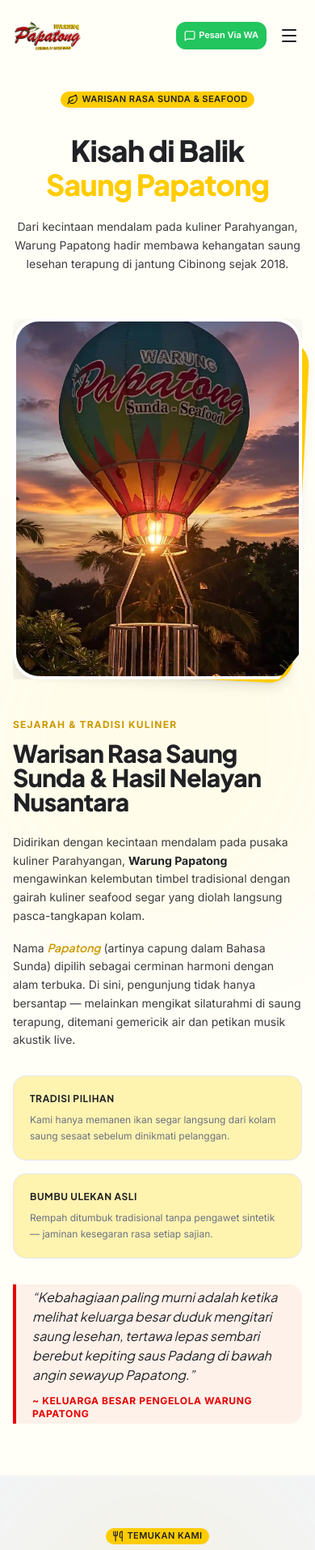
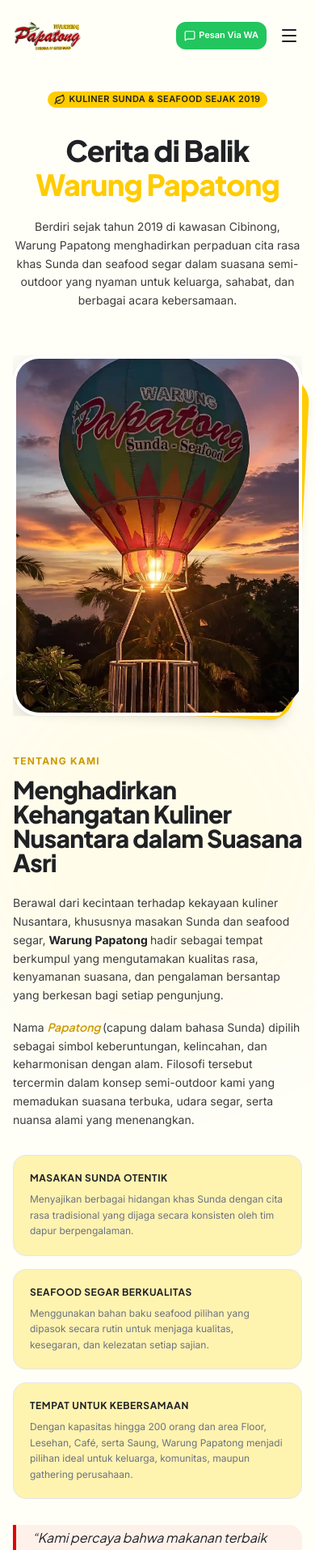
Before and after one commit to warungpapatong/warung-papatong, a Next.js app: page /about in a window 390 px wide. Shown: the top 1914 px of the page at 81% size. Built offline with nearby package versions, Linux system fonts and the light colour scheme; no server answers.

Commit message:
revised about page for company profile

```diff
--- a/src/data.ts
+++ b/src/data.ts
@@ -595,7 +595,7 @@
 
 export const HERO_DATA: HeroData = {
   pillBadge:          'Kuliner Sunda & Seafood No. 1 Cibinong',
-  headlineText:       'Lezatnya Seafood Segar Berpadu Wanginya Nasi Timbel Sunda Autentik',
+  headlineText:       'Lezatnya Seafood Segar Berpadu dengan masakan Sunda Otentik dalam suasa Asri',
   description:        'Ucapkan selamat tinggal pada mengantre lama & kuota kehabisan makan malam! Warung Papatong hadir dengan sistem booking lesehan teratur dan pre-order digital instan untuk rombongan makan Anda.',
   ctaBookingText:     'Booking Tempat Sekarang',
   ctaMenuText:        'Lihat Daftar Menu',
@@ -739,71 +739,140 @@
 // ════════════════════════════════════════════════════════════════════════════
 
 export const ABOUT_CTA_DATA = {
-  waMessage:          'Halo Admin Papatong, saya ingin reservasi meja saung lesehan.',
+  waMessage:
+    'Halo Admin Warung Papatong, saya ingin melakukan reservasi.',
 
-  infoSectionBadge:   'Temukan Kami',
-  infoSectionTitle:   'Informasi & Lokasi Warung Papatong',
-  infoSectionDesc:    'Kami siap menyambut Anda - dari reservasi dadakan hingga gathering ratusan orang.',
+  infoSectionBadge:
+    'Kontak & Lokasi',
 
-  mapsLabel:          'Buka di Google Maps',
-  mapsIframeTitle:    'Lokasi Warung Papatong di Google Maps',
-  addressCardTitle:   'Alamat',
-  hoursCardTitle:     'Jam Operasional',
-  contactCardTitle:   'Hubungi Kami',
-  openNowLabel:       'Sedang Buka Sekarang',
-  waResponseDesc:     'Respons cepat via WhatsApp - tersedia setiap hari selama jam operasional',
+  infoSectionTitle:
+    'Kunjungi Warung Papatong',
 
-  statsCapacity:      '200+',
-  statsCapacityLabel: 'Kursi Kapasitas',
-  statsRating:        '4.9★',
-  statsRatingLabel:   'Rating Pelanggan',
-  statsFoundedLabel:  'Tahun Berdiri',
+  infoSectionDesc:
+    'Nikmati masakan Sunda autentik dan seafood segar dalam suasana semi-outdoor yang nyaman di Cibinong.',
 
-  ctaBadge:           'Reservasi Online Cepat',
-  ctaTitle:           'Kunci Saung Lesehan',
-  ctaTitleAccent:     'Favorit Anda Sekarang',
-  ctaDesc:            'Amankan lokasi saung lesehan untuk rombongan dinas, arisan keluarga, atau rapat korporat. Potong waktu tunggu dapur dengan pre-order langsung via WhatsApp.',
+  mapsLabel:
+    'Buka di Google Maps',
 
-  waCtaLabel:         'Booking via WhatsApp',
-  igCtaLabel:         'Follow Instagram',
-  ytCtaLabel:         'Tonton di YouTube',
-  ttCtaLabel:         'Ikuti di TikTok',
+  mapsIframeTitle:
+    'Lokasi Warung Papatong',
+
+  addressCardTitle:
+    'Alamat',
+
+  hoursCardTitle:
+    'Jam Operasional',
+
+  contactCardTitle:
+    'Hubungi Kami',
+
+  openNowLabel:
+    'Buka Setiap Hari',
+
+  waResponseDesc:
+    'Reservasi dan informasi tersedia melalui WhatsApp selama jam operasional.',
+
+  statsCapacity:
+    '200+',
+
+  statsCapacityLabel:
+    'Kapasitas Tamu',
+
+  statsRating:
+    '2019',
+
+  statsRatingLabel:
+    'Sejak Berdiri',
+
+  statsFoundedLabel:
+    'Tahun Berdiri',
+
+  ctaBadge:
+    'Reservasi Mudah',
+
+  ctaTitle:
+    'Rayakan Momen',
+
+  ctaTitleAccent:
+    'Bersama Kami',
+
+  ctaDesc:
+    'Mulai dari makan keluarga, arisan, gathering perusahaan, hingga acara spesial lainnya. Reservasikan tempat Anda dan nikmati suasana khas Warung Papatong.',
+
+  waCtaLabel:
+    'Reservasi WhatsApp',
+
+  igCtaLabel:
+    'Instagram',
+
+  ytCtaLabel:
+    'YouTube',
+
+  ttCtaLabel:
+    'TikTok',
 } as const
 
 export const ABOUT_STORY_DATA = {
-  badge:           'Warisan Rasa Sunda & Seafood',
-  heroTitle:       'Kisah di Balik',
-  heroTitleAccent: 'Saung Papatong',
-  heroDesc:        'Dari kecintaan mendalam pada kuliner Parahyangan, Warung Papatong hadir membawa kehangatan saung lesehan terapung di jantung Cibinong sejak 2018.',
+  badge:           'Kuliner Sunda & Seafood Sejak 2019',
+
+  heroTitle:       'Cerita di Balik',
+  heroTitleAccent: 'Warung Papatong',
+
+  heroDesc:
+    'Berdiri sejak tahun 2019 di kawasan Cibinong, Warung Papatong menghadirkan perpaduan cita rasa khas Sunda dan seafood segar dalam suasana semi-outdoor yang nyaman untuk keluarga, sahabat, dan berbagai acara kebersamaan.',
 
   storyImage:      '/images/venue/03-gallery/balon-udara2.webp',
-  storyImageAlt:   'Spot foto balon udara Ikonik Warung Papatong',
+  storyImageAlt:   'Suasana Warung Papatong',
 
-  storyLabel:      'Sejarah & Tradisi Kuliner',
-  storyTitle:      'Warisan Rasa Saung Sunda & Hasil Nelayan Nusantara',
+  storyLabel:      'Tentang Kami',
 
-  p1Before:  'Didirikan dengan kecintaan mendalam pada pusaka kuliner Parahyangan,',
-  p1Bold:    'Warung Papatong',
-  p1After:   'mengawinkan kelembutan timbel tradisional dengan gairah kuliner seafood segar yang diolah langsung pasca-tangkapan kolam.',
+  storyTitle:
+    'Menghadirkan Kehangatan Kuliner Nusantara dalam Suasana Asri',
 
-  p2Before:  'Nama',
-  p2Italic:  'Papatong',
-  p2After:   '(artinya capung dalam Bahasa Sunda) dipilih sebagai cerminan harmoni dengan alam terbuka. Di sini, pengunjung tidak hanya bersantap — melainkan mengikat silaturahmi di saung terapung, ditemani gemericik air dan petikan musik akustik live.',
+  p1Before:
+    'Berawal dari kecintaan terhadap kekayaan kuliner Nusantara, khususnya masakan Sunda dan seafood segar,',
+
+  p1Bold:
+    ' Warung Papatong ',
+
+  p1After:
+    'hadir sebagai tempat berkumpul yang mengutamakan kualitas rasa, kenyamanan suasana, dan pengalaman bersantap yang berkesan bagi setiap pengunjung.',
+
+  p2Before:
+    'Nama',
+
+  p2Italic:
+    ' Papatong ',
+
+  p2After:
+    '(capung dalam bahasa Sunda) dipilih sebagai simbol keberuntungan, kelincahan, dan keharmonisan dengan alam. Filosofi tersebut tercermin dalam konsep semi-outdoor kami yang memadukan suasana terbuka, udara segar, serta nuansa alami yang menenangkan.',
 
   highlights: [
     {
-      title: 'Tradisi Pilihan',
-      body:  'Kami hanya memanen ikan segar langsung dari kolam saung sesaat sebelum dinikmati pelanggan.',
+      title: 'Masakan Sunda Otentik',
+      body:
+        'Menyajikan berbagai hidangan khas Sunda dengan cita rasa tradisional yang dijaga secara konsisten oleh tim dapur berpengalaman.',
     },
     {
-      title: 'Bumbu Ulekan Asli',
-      body:  'Rempah ditumbuk tradisional tanpa pengawet sintetik — jaminan kesegaran rasa setiap sajian.',
+      title: 'Seafood Segar Berkualitas',
+      body:
+        'Menggunakan bahan baku seafood pilihan yang dipasok secara rutin untuk menjaga kualitas, kesegaran, dan kelezatan setiap sajian.',
+    },
+    {
+      title: 'Tempat untuk Kebersamaan',
+      body:
+        'Dengan kapasitas hingga 200 orang dan area Floor, Lesehan, Café, serta Saung, Warung Papatong menjadi pilihan ideal untuk keluarga, komunitas, maupun gathering perusahaan.',
     },
   ],
 
-  blockquote:       'Kebahagiaan paling murni adalah ketika melihat keluarga besar duduk mengitari saung lesehan, tertawa lepas sembari berebut kepiting saus Padang di bawah angin sewayup Papatong.',
-  blockquoteAttrib: '~ Keluarga Besar Pengelola Warung Papatong',
-  watermarkText:    'TENTANG',
+  blockquote:
+    'Kami percaya bahwa makanan terbaik bukan hanya tentang rasa, tetapi juga tentang kebersamaan yang tercipta di setiap meja.',
+
+  blockquoteAttrib:
+    '~ Warung Papatong',
+
+  watermarkText:
+    'PAPATONG',
 } as const
 
 // ════════════════════════════════════════════════════════════════════════════
--- a/src/features/menu/components/MenuSection.tsx
+++ b/src/features/menu/components/MenuSection.tsx
@@ -100,7 +100,13 @@
 
           <div className="mb-12 flex flex-col gap-4">
 
-            <div className="grid grid-cols-2 gap-2 sm:grid-cols-3 md:flex md:flex-wrap md:gap-2">
+            <div
+                className="
+                  grid grid-cols-2 gap-2
+                  sm:grid-cols-3
+                  md:flex md:flex-wrap md:items-center md:justify-center md:gap-3
+                "
+              >
               {MENU_CATEGORIES.map((tab, idx) => {
                 const isActive  = activeTab === tab.id
                 const isLastOdd = idx === MENU_CATEGORIES.length - 1 && MENU_CATEGORIES.length % 2 !== 0
```
